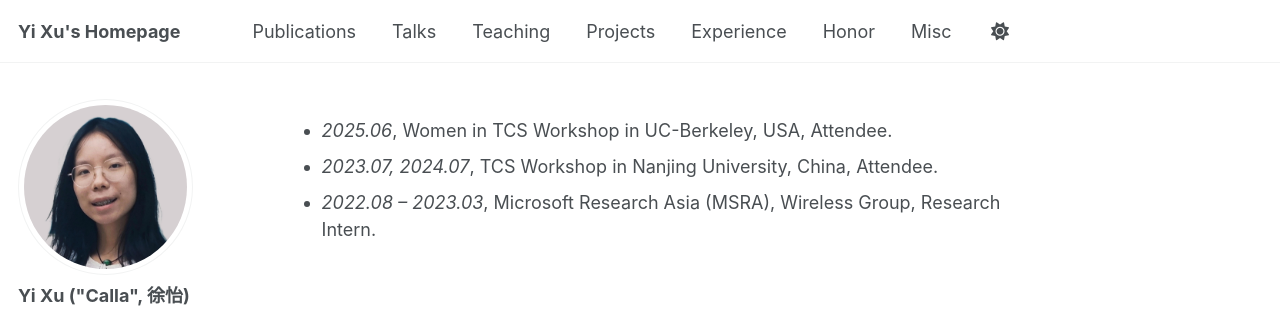
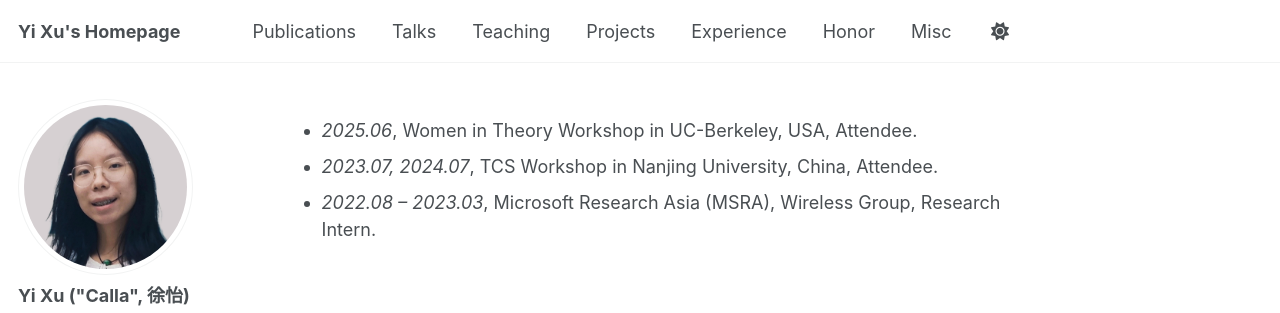
Before and after one commit to yixu-cs/yixu-cs.github.io, a Jekyll site: the page built from _pages/experience.md, in a window 1280 px wide. Shown: the top 313 px of the page. Built offline with Jekyll 4.4.1, drawn with Linux system fonts in a browser that asks for light colours; our own code applies the rules of GitHub Pages for plain Markdown files; a script that is not in the unit is left out.

Commit message:
correct WIT name

```diff
--- a/_pages/experience.md
+++ b/_pages/experience.md
@@ -1,3 +1,3 @@
-* *2025.06*, Women in TCS Workshop in UC-Berkeley, USA, Attendee.
+* *2025.06*, Women in Theory Workshop in UC-Berkeley, USA, Attendee.
 * *2023.07, 2024.07*, TCS Workshop in Nanjing University, China, Attendee.
 * *2022.08 – 2023.03*, Microsoft Research Asia (MSRA), Wireless Group, Research Intern.
```
Also changed, not shown: _talks/2025-06-04-WIT.md (+1 -1 lines).
